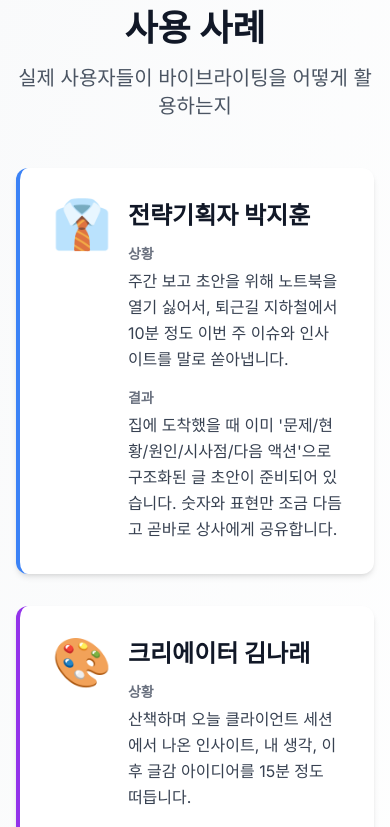
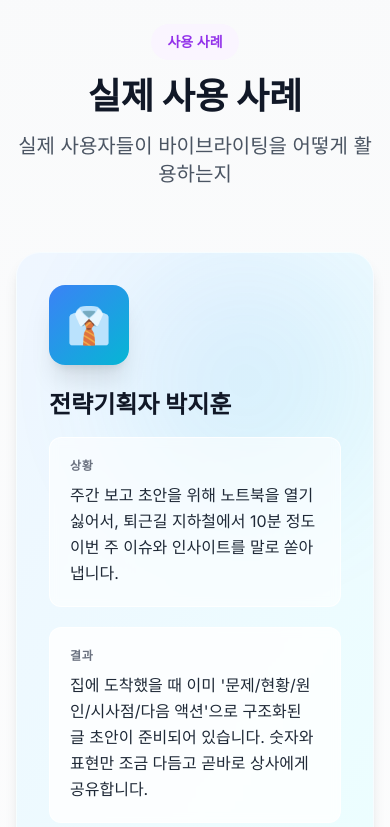
Before and after one commit to silverJen/test2, a Next.js app: page / in a window 390 px wide. Shown: the part 6920-7747 px from the top of the page. Built offline with nearby package versions, Linux system fonts and the light colour scheme.

Commit message:
Improve UseCases section: Add gradient backgrounds, glass effects, and better card layouts

```diff
--- a/components/UseCases.tsx
+++ b/components/UseCases.tsx
@@ -5,70 +5,80 @@ export default function UseCases() {
       scenario: "주간 보고 초안을 위해 노트북을 열기 싫어서, 퇴근길 지하철에서 10분 정도 이번 주 이슈와 인사이트를 말로 쏟아냅니다.",
       result: "집에 도착했을 때 이미 '문제/현황/원인/시사점/다음 액션'으로 구조화된 글 초안이 준비되어 있습니다. 숫자와 표현만 조금 다듬고 곧바로 상사에게 공유합니다.",
       icon: "👔",
-      color: "blue",
+      gradient: "from-blue-500 to-cyan-500",
+      bgGradient: "from-blue-50 to-cyan-50",
     },
     {
       persona: "크리에이터 김나래",
       scenario: "산책하며 오늘 클라이언트 세션에서 나온 인사이트, 내 생각, 이후 글감 아이디어를 15분 정도 떠듭니다.",
       result: "'콘텐츠 아이디어 → 포스트/뉴스레터 카드' 템플릿을 선택하면, 말이 끝난 후 '훅/스토리/인사이트/CTA' 섹션으로 나뉜 여러 카드 초안이 생성됩니다. 그중 2~3개를 골라 바로 인스타/블로그 초안으로 붙여넣습니다.",
       icon: "🎨",
-      color: "purple",
+      gradient: "from-purple-500 to-pink-500",
+      bgGradient: "from-purple-50 to-pink-50",
     },
     {
       persona: "글로벌 직장인 린",
       scenario: "중요한 클라이언트에게 보낼 이메일이 부담스러워, 출근길 택시에서 중국어와 영어를 섞어가며 상황과 요구사항을 말로 정리합니다.",
       result: "'비즈니스 이메일' 템플릿과 '정중하지만 단호한 톤'을 선택하면, 앱은 이를 자연스러운 비즈니스 영어 이메일 초안으로 만들어줍니다. 몇 개 표현만 수정하고 바로 Outlook에 붙여 넣습니다.",
       icon: "🌍",
-      color: "green",
+      gradient: "from-green-500 to-emerald-500",
+      bgGradient: "from-green-50 to-emerald-50",
     },
   ];
 
   return (
-    <section id="use-cases" className="py-20 bg-gradient-to-br from-gray-50 to-white">
-      <div className="container mx-auto px-4 sm:px-6 lg:px-8">
+    <section id="use-cases" className="py-24 bg-gradient-to-b from-gray-50 to-white relative overflow-hidden">
+      <div className="container mx-auto px-4 sm:px-6 lg:px-8 relative z-10">
         <div className="max-w-6xl mx-auto">
-          <h2 className="text-4xl md:text-5xl font-bold text-center text-gray-900 mb-4">
+          <div className="text-center mb-16">
+            <span className="inline-block px-4 py-2 mb-4 text-sm font-semibold text-purple-600 bg-purple-50 rounded-full">
               사용 사례
+            </span>
+            <h2 className="text-4xl md:text-5xl lg:text-6xl font-extrabold text-gray-900 mb-4">
+              실제 사용 사례
             </h2>
-          <p className="text-xl text-gray-600 text-center mb-12 max-w-2xl mx-auto">
+            <p className="text-xl text-gray-600 max-w-2xl mx-auto">
               실제 사용자들이 바이브라이팅을 어떻게 활용하는지
             </p>
-          <div className="space-y-8">
+          </div>
+
+          <div className="space-y-6">
             {useCases.map((useCase, index) => (
               <div
                 key={index}
-                className="bg-white rounded-xl p-8 shadow-md hover:shadow-xl transition-shadow border-l-4"
-                style={{
-                  borderLeftColor:
-                    useCase.color === "blue"
-                      ? "#3b82f6"
-                      : useCase.color === "purple"
-                      ? "#9333ea"
-                      : "#10b981",
-                }}
+                className={`group relative bg-gradient-to-br ${useCase.bgGradient} rounded-3xl p-8 md:p-10 shadow-lg hover:shadow-2xl transition-all duration-300 hover:-translate-y-1 border border-white/50 overflow-hidden`}
               >
-                <div className="flex items-start gap-4">
-                  <div className="text-5xl">{useCase.icon}</div>
+                <div className={`absolute top-0 right-0 w-64 h-64 bg-gradient-to-br ${useCase.gradient} opacity-10 rounded-full blur-3xl group-hover:opacity-20 transition-opacity`}></div>
+
+                <div className="relative z-10">
+                  <div className="flex flex-col md:flex-row items-start gap-6">
+                    <div className={`flex-shrink-0 w-20 h-20 rounded-2xl bg-gradient-to-br ${useCase.gradient} flex items-center justify-center text-4xl shadow-xl transform group-hover:scale-110 transition-transform duration-300`}>
+                      {useCase.icon}
+                    </div>
+
                     <div className="flex-1">
-                    <h3 className="text-2xl font-bold text-gray-900 mb-3">
+                      <h3 className="text-2xl md:text-3xl font-bold text-gray-900 mb-4">
                         {useCase.persona}
                       </h3>
-                    <div className="space-y-4">
-                      <div>
-                        <p className="text-sm font-semibold text-gray-500 uppercase mb-1">
+
+                      <div className="space-y-5">
+                        <div className="bg-white/60 backdrop-blur-sm rounded-xl p-5 border border-white/80">
+                          <p className="text-xs font-bold text-gray-500 uppercase mb-2 tracking-wider">
                             상황
                           </p>
-                        <p className="text-gray-700 leading-relaxed">
+                          <p className="text-gray-800 leading-relaxed">
                             {useCase.scenario}
                           </p>
                         </div>
-                      <div>
-                        <p className="text-sm font-semibold text-gray-500 uppercase mb-1">
+
+                        <div className="bg-white/80 backdrop-blur-sm rounded-xl p-5 border border-white/80">
+                          <p className="text-xs font-bold text-gray-500 uppercase mb-2 tracking-wider">
                             결과
                           </p>
-                        <p className="text-gray-700 leading-relaxed">
+                          <p className="text-gray-800 leading-relaxed">
                             {useCase.result}
                           </p>
+                        </div>
                       </div>
                     </div>
                   </div>
```
Lines whose indentation alone changed are shown as unchanged.
